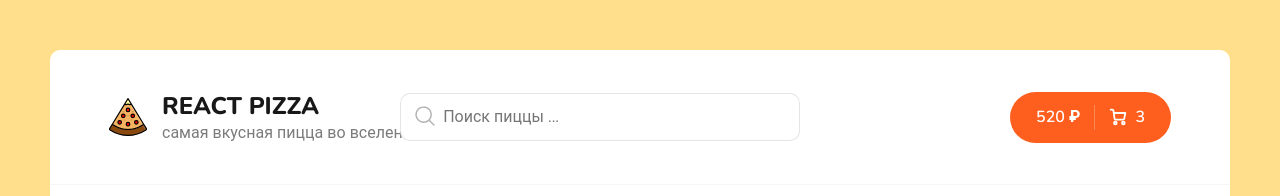
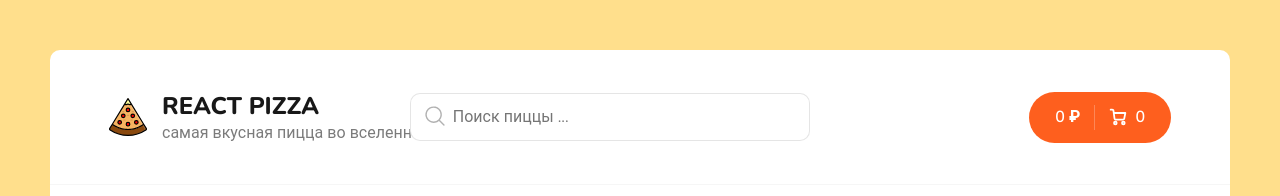
Before and after one commit to Dima12411/pizza_shop, a React (Create React App) app: page / in a window 1280 px wide. Shown: the top 196 px of the page. Built offline with nearby package versions, Linux system fonts and the light colour scheme; no server answers.

Commit message:
the number of pizzas added to the cart

```diff
--- a/src/components/Header.tsx
+++ b/src/components/Header.tsx
@@ -2,6 +2,9 @@ import React from 'react';
 import logoSvg from '../assets/img/pizza-logo.svg'
 import {Link} from "react-router-dom";
 import Search from "./Search/Search";
+import {useSelector} from "react-redux";
+import {RootStateType} from "../redux/store";
+import {InitialStateType} from "../redux/slices/cartSlice";
 
 type PropsType = {
     searchValue: string
@@ -9,6 +12,8 @@ type PropsType = {
 }
 
 const Header = ({searchValue, setSearchValue, ...props}: PropsType) => {
+    const {items, totalPrice} = useSelector<RootStateType, InitialStateType>(state => state.cart)
+
     return (
         <div className="header">
             <div className="container">
@@ -24,7 +29,7 @@ const Header = ({searchValue, setSearchValue, ...props}: PropsType) => {
                 <Search />
                 <div className="header__cart">
                     <Link to="cart" className="button button--cart">
-                        <span>520 ₽</span>
+                        <span>{totalPrice} ₽</span>
                         <div className="button__delimiter"></div>
                         <svg
                             width="18"
@@ -55,7 +60,7 @@ const Header = ({searchValue, setSearchValue, ...props}: PropsType) => {
                                 strokeLinejoin="round"
                             />
                         </svg>
-                        <span>3</span>
+                        <span>{items.length}</span>
                     </Link>
                 </div>
             </div>
--- a/src/components/pizzaBlock/PizzaBlock.tsx
+++ b/src/components/pizzaBlock/PizzaBlock.tsx
@@ -1,22 +1,30 @@
 import React, {useState} from 'react';
 import {PizzasObject} from "../../App";
+import {useDispatch} from "react-redux";
+import {addItem} from "../../redux/slices/cartSlice";
 
 type PropsType = {
-    /*id: number
-    title: string
-    imageUrl: string
-    price: number
-    sizes: Array<number>
-    types: Array<number>*/
     pizza: PizzasObject
 }
 
+const typeNames = ['тонкое', 'традиционное']
+
 const PizzaBlock = ({pizza, ...props}: PropsType) => {
-
+    const dispatch = useDispatch()
     const [sizeIndex, setSizeIndex] = useState<number>(0)
     const [typePizza, setTypePizza] = useState<number>(0)
 
-    const typeNames = ['тонкое', 'традиционное']
+    const onClickAdd = () => {
+        const item = {
+            id: pizza.id,
+            title: pizza.title,
+            price: pizza.price,
+            imageUrl: pizza.imageUrl,
+            type: typeNames[typePizza],
+            size: sizeIndex
+        }
+        dispatch(addItem(item))
+    }
 
     return (
         <div className="pizza-block-wrapper">
@@ -55,7 +63,8 @@ const PizzaBlock = ({pizza, ...props}: PropsType) => {
                 </div>
                 <div className="pizza-block__bottom">
                     <div className="pizza-block__price">от {pizza.price} ₽</div>
-                    <button className="button button--outline button--add">
+                    <button className="button button--outline button--add"
+                            onClick={onClickAdd}>
                         <svg
                             width="12"
                             height="12"
```
